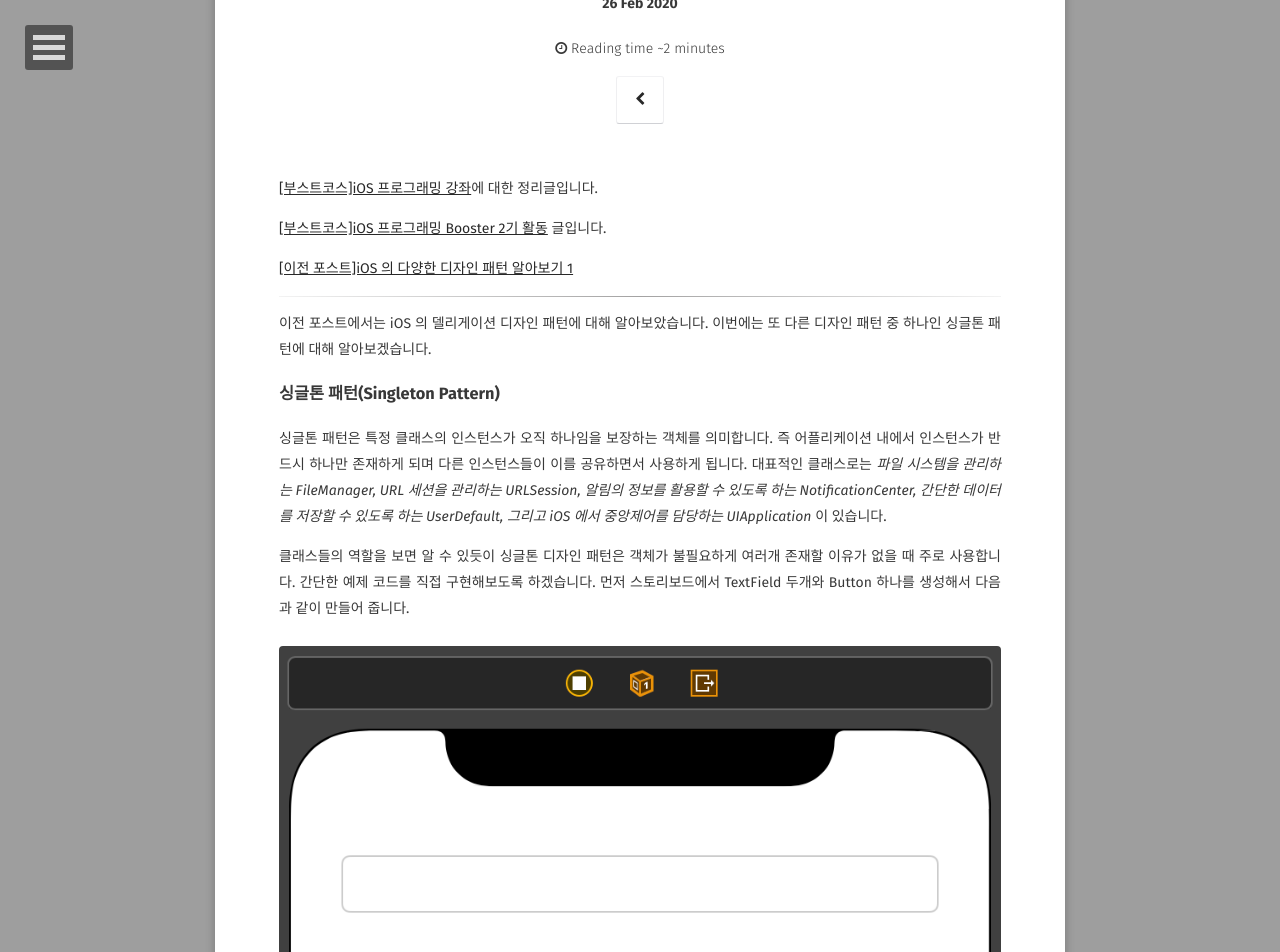
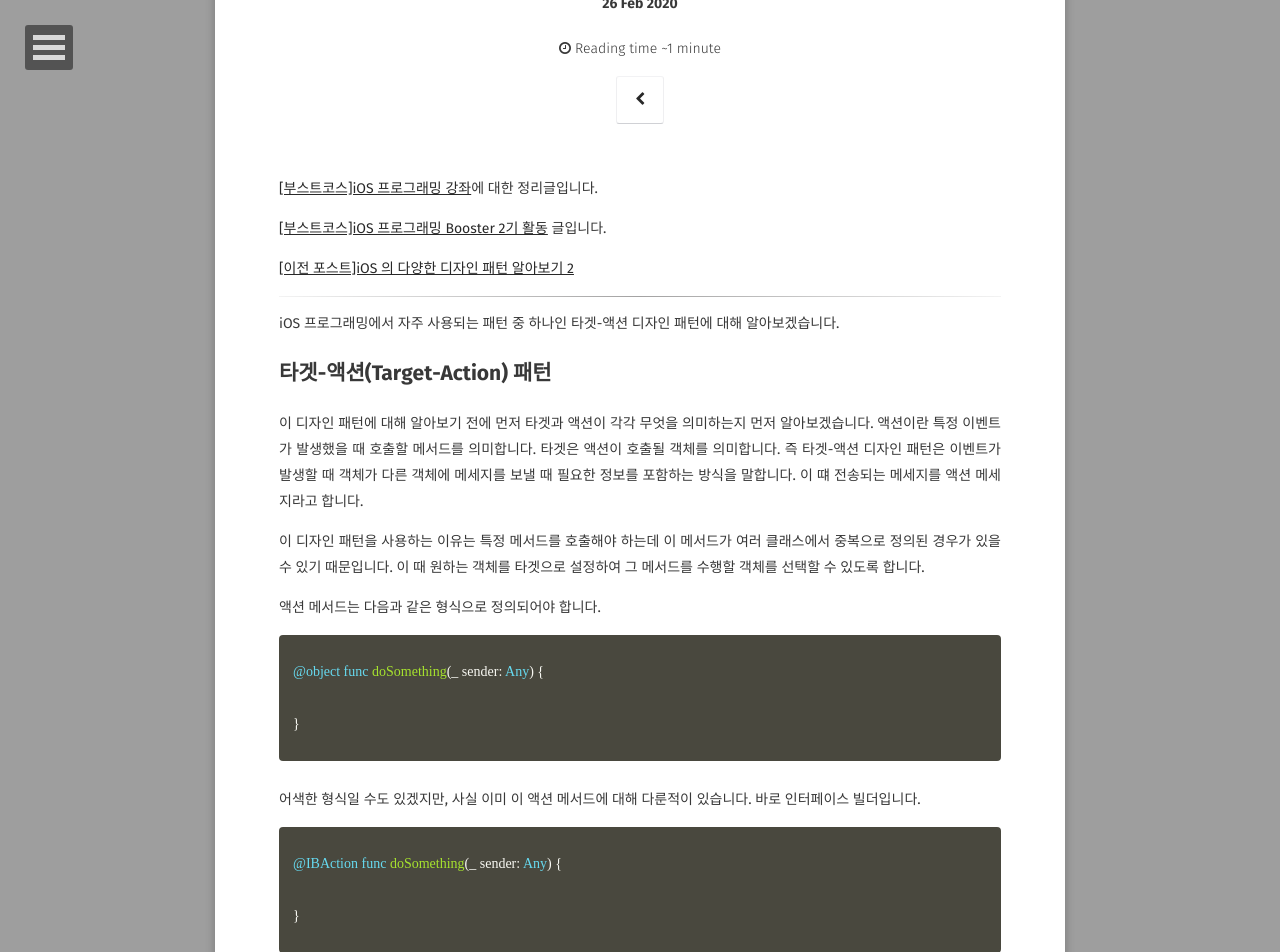
Before and after one commit to woojin-hwang/woojin-hwang.github.io, a Jekyll site: the page built from _posts/2020-03-04-ios-pattern2.md, in a window 1280 px wide and 1400 px high, scrolled down 194 px. Shown: the top 952 px of the window. Built offline with Jekyll 4.4.1, drawn with Linux system fonts in a browser that asks for light colours; some web fonts are replaced; some of the changed text lies outside the part shown.

Commit message:
add new post #ios-pattern3

```diff
--- a/_posts/2020-02-26-ios-pattern2.md
+++ b/_posts/2020-02-26-ios-pattern2.md
@@ -81,6 +81,10 @@
 
 ---
 
+[[다음 포스트]iOS 의 다양한 디자인 패턴 알아보기 2](https://woojin-hwang.github.io/ios-pattern2/)
+
+---
+
 <figure>
   <a href="https://woojin-hwang.github.io/boostcourse-ios/"><img src="https://raw.githubusercontent.com/woojin-hwang/woojin-hwang.github.io/master/_posts/img/boostcourse/tag.jpg"></a>
 </figure>
--- /dev/null
+++ b/_posts/2020-03-04-ios-pattern2.md
@@ -0,0 +1,67 @@
+---
+layout: post
+title:  "[Booster 2기] iOS 의 다양한 디자인 패턴 알아보기 2"
+date:   2020-02-26
+excerpt: "#boostcourse #booster #xcode #swift"
+tag:
+- boostcourse
+- booster
+- xcode
+- swift
+comments: false
+---
+
+[[부스트코스]iOS 프로그래밍 강좌](https://www.edwith.org/boostcourse-ios/)에 대한 정리글입니다.
+
+[[부스트코스]iOS 프로그래밍 Booster 2기 활동](https://woojin-hwang.github.io/boostcourse-ios/) 글입니다.
+
+[[이전 포스트]iOS 의 다양한 디자인 패턴 알아보기 2](https://woojin-hwang.github.io/ios-pattern2/)
+
+---
+
+iOS 프로그래밍에서 자주 사용되는 패턴 중 하나인 타겟-액션 디자인 패턴에 대해 알아보겠습니다.
+
+## 타겟-액션(Target-Action) 패턴
+
+이 디자인 패턴에 대해 알아보기 전에 먼저 타겟과 액션이 각각 무엇을 의미하는지 먼저 알아보겠습니다. 액션이란 특정 이벤트가 발생했을 때 호출할 메서드를 의미합니다. 타겟은 액션이 호출될 객체를 의미합니다. 즉 타겟-액션 디자인 패턴은 이벤트가 발생할 때 객체가 다른 객체에 메세지를 보낼 때 필요한 정보를 포함하는 방식을 말합니다. 이 떄 전송되는 메세지를 액션 메세지라고 합니다.
+
+이 디자인 패턴을 사용하는 이유는 특정 메서드를 호출해야 하는데 이 메서드가 여러 클래스에서 중복으로 정의된 경우가 있을 수 있기 때문입니다. 이 때 원하는 객체를 타겟으로 설정하여 그 메서드를 수행할 객체를 선택할 수 있도록 합니다.
+
+액션 메서드는 다음과 같은 형식으로 정의되어야 합니다.
+
+{% highlight swift %}
+@object func doSomething(_ sender: Any) {
+
+}
+{% endhighlight %}
+
+어색한 형식일 수도 있겠지만, 사실 이미 이 액션 메서드에 대해 다룬적이 있습니다. 바로 인터페이스 빌더입니다.
+
+{% highlight swift %}
+@IBAction func doSomething(_ sender: Any) {
+
+}
+{% endhighlight %}
+
+> 인터페이스 빌더는 타겟-액션 디자인 패턴을 사용하고 있습니다.
+
+UIKit 을 상속받고 있는 *UIButton, UISwitch, UIStepper* 등의 컨트롤 클래스에서 발생하는 다양한 컨트롤 이벤트들을 타겟이 되는 액션 메서드에 연결할 수 있습니다. 여기서 컨트롤 이벤트란 touchUpInside, touchDown 등의 이벤트입니다.
+
+<figure>
+  <a href="https://raw.githubusercontent.com/woojin-hwang/woojin-hwang.github.io/master/_posts/img/xcode-interface/view_controller3.png"><img src="https://raw.githubusercontent.com/woojin-hwang/woojin-hwang.github.io/master/_posts/img/xcode-interface/view_controller3.png"></a>
+</figure>
+
+코드로는 다음과 같이 선언할 수 있습니다.
+
+{% highlight swift %}
+button.addTarget(self, action: #selector(self.touchUpPlayPauseButton(_:)), for: UIControlEvents.touchUpInside)
+{% endhighlight %}
+
+이 코드의 의미는 touchUpInside 이벤트를 button 이라는 프로퍼티에 현재 뷰 컨트롤러 객체(self)를 타겟으로 설정하라는 의미입니다. 이 때 액션은 touchUpPlayPauseButton 이라는 이름의 메서드가 됩니다. 어떤 이벤트가 발생했을 때 타겟을 정하고 액션을 실행하는 것, 이것이 바로 타겟-액션 디자인 패턴이라고 할 수 있습니다.
+
+---
+
+<figure>
+  <a href="https://woojin-hwang.github.io/boostcourse-ios/"><img src="https://raw.githubusercontent.com/woojin-hwang/woojin-hwang.github.io/master/_posts/img/boostcourse/tag.jpg"></a>
+</figure>
+<center>클릭하면 처음 포스트로 돌아갑니다.</center>
```
Also changed, not shown: _posts/2020-01-24-boostcourse-ios.md (+2 -0 lines).
